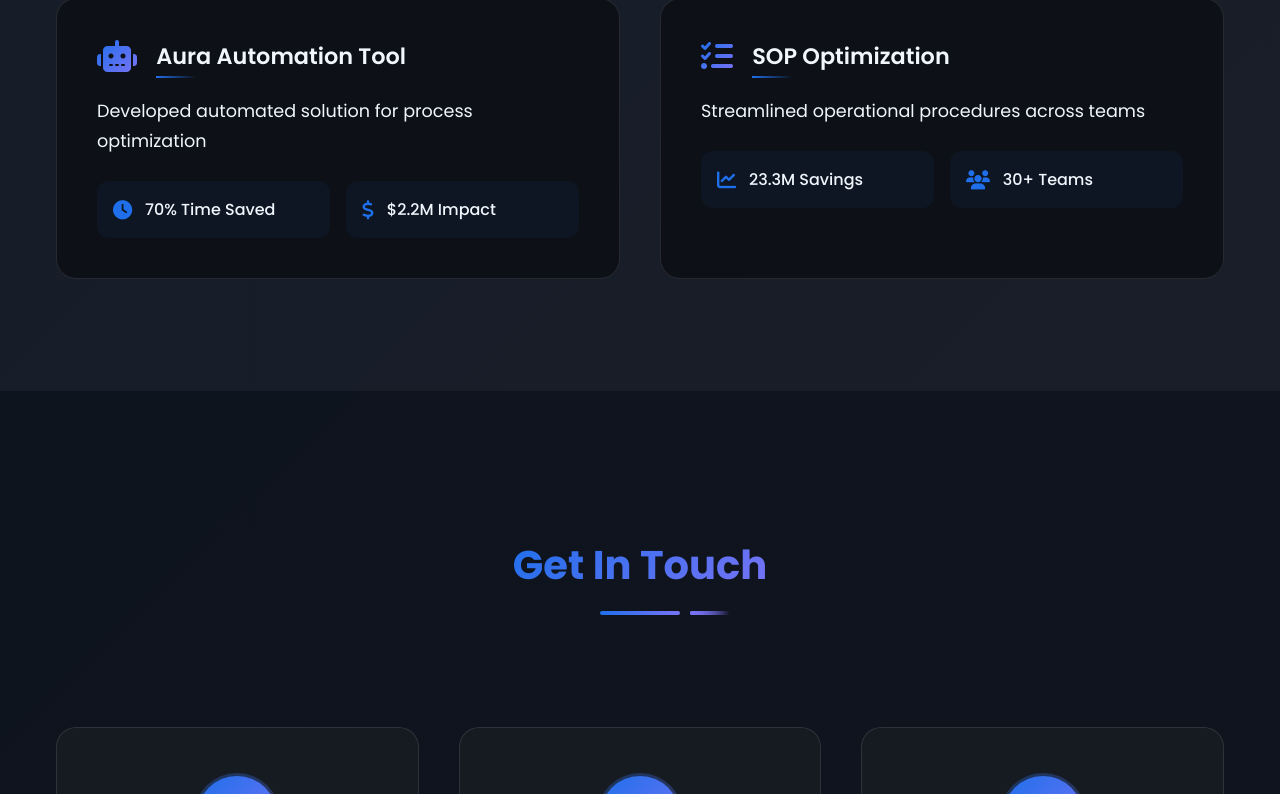
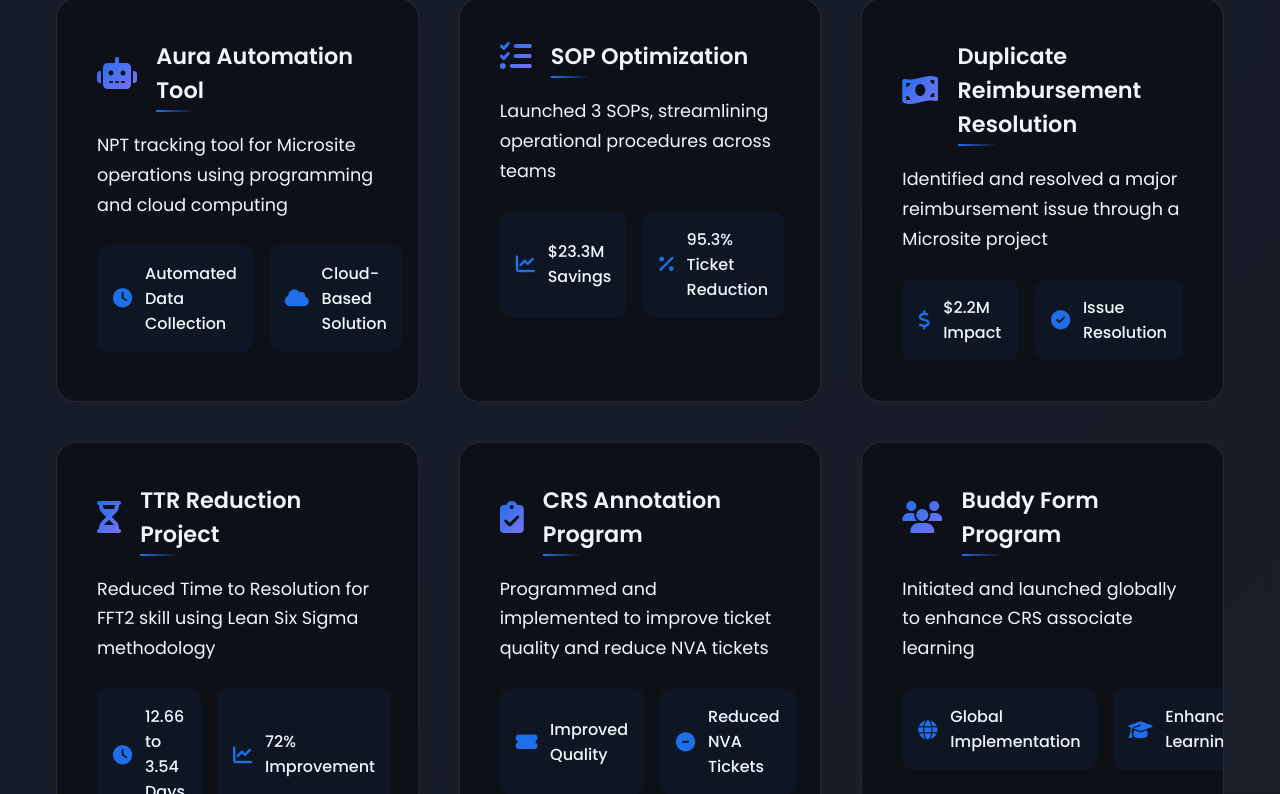
Before and after one commit to Mofi-l/Portfolio, a plain HTML site: page index.html in a window 1280 px wide. Shown: the part 6081-6875 px from the top of the page. Drawn offline with nearby package versions, Linux system fonts and the light colour scheme.

Commit message:
Update index.html

```diff
--- a/index.html
+++ b/index.html
@@ -363,49 +363,134 @@
   </div>
 
   <div class="projects-container">
-        <!-- Project 1 -->
+    <!-- Project 1: Aura Automation Tool -->
     <div class="project-card" data-aos="zoom-in">
       <div class="project-header">
         <i class="fas fa-robot"></i>
         <h3>Aura Automation Tool</h3>
       </div>
       <div class="project-body">
-            <p>Developed automated solution for process optimization</p>
+        <p>NPT tracking tool for Microsite operations using programming and cloud computing</p>
         <div class="project-stats">
           <div class="stat">
             <i class="fas fa-clock"></i>
-                <span>70% Time Saved</span>
+            <span>Automated Data Collection</span>
           </div>
           <div class="stat">
-                <i class="fas fa-dollar-sign"></i>
-                <span>$2.2M Impact</span>
+            <i class="fas fa-cloud"></i>
+            <span>Cloud-Based Solution</span>
           </div>
         </div>
       </div>
     </div>
 
-        <!-- Project 2 -->
+    <!-- Project 2: SOP Optimization -->
     <div class="project-card" data-aos="zoom-in" data-aos-delay="100">
       <div class="project-header">
         <i class="fas fa-tasks"></i>
         <h3>SOP Optimization</h3>
       </div>
       <div class="project-body">
-            <p>Streamlined operational procedures across teams</p>
+        <p>Launched 3 SOPs, streamlining operational procedures across teams</p>
         <div class="project-stats">
           <div class="stat">
             <i class="fas fa-chart-line"></i>
-                <span>23.3M Savings</span>
+            <span>$23.3M Savings</span>
           </div>
           <div class="stat">
+            <i class="fas fa-percentage"></i>
+            <span>95.3% Ticket Reduction</span>
+          </div>
+        </div>
+      </div>
+    </div>
+
+    <!-- Project 3: Duplicate Reimbursement Resolution -->
+    <div class="project-card" data-aos="zoom-in" data-aos-delay="200">
+      <div class="project-header">
+        <i class="fas fa-money-bill-wave"></i>
+        <h3>Duplicate Reimbursement Resolution</h3>
+      </div>
+      <div class="project-body">
+        <p>Identified and resolved a major reimbursement issue through a Microsite project</p>
+        <div class="project-stats">
+          <div class="stat">
+            <i class="fas fa-dollar-sign"></i>
+            <span>$2.2M Impact</span>
+          </div>
+          <div class="stat">
+            <i class="fas fa-check-circle"></i>
+            <span>Issue Resolution</span>
+          </div>
+        </div>
+      </div>
+    </div>
+
+    <!-- Project 4: TTR Reduction Project -->
+    <div class="project-card" data-aos="zoom-in" data-aos-delay="300">
+      <div class="project-header">
+        <i class="fas fa-hourglass-half"></i>
+        <h3>TTR Reduction Project</h3>
+      </div>
+      <div class="project-body">
+        <p>Reduced Time to Resolution for FFT2 skill using Lean Six Sigma methodology</p>
+        <div class="project-stats">
+          <div class="stat">
+            <i class="fas fa-clock"></i>
+            <span>12.66 to 3.54 Days</span>
+          </div>
+          <div class="stat">
+            <i class="fas fa-chart-line"></i>
+            <span>72% Improvement</span>
+          </div>
+        </div>
+      </div>
+    </div>
+
+    <!-- Project 5: CRS Annotation Program -->
+    <div class="project-card" data-aos="zoom-in" data-aos-delay="400">
+      <div class="project-header">
+        <i class="fas fa-clipboard-check"></i>
+        <h3>CRS Annotation Program</h3>
+      </div>
+      <div class="project-body">
+        <p>Programmed and implemented to improve ticket quality and reduce NVA tickets</p>
+        <div class="project-stats">
+          <div class="stat">
+            <i class="fas fa-ticket-alt"></i>
+            <span>Improved Quality</span>
+          </div>
+          <div class="stat">
+            <i class="fas fa-minus-circle"></i>
+            <span>Reduced NVA Tickets</span>
+          </div>
+        </div>
+      </div>
+    </div>
+
+    <!-- Project 6: Buddy Form Program -->
+    <div class="project-card" data-aos="zoom-in" data-aos-delay="500">
+      <div class="project-header">
         <i class="fas fa-users"></i>
-                <span>30+ Teams</span>
+        <h3>Buddy Form Program</h3>
+      </div>
+      <div class="project-body">
+        <p>Initiated and launched globally to enhance CRS associate learning</p>
+        <div class="project-stats">
+          <div class="stat">
+            <i class="fas fa-globe"></i>
+            <span>Global Implementation</span>
+          </div>
+          <div class="stat">
+            <i class="fas fa-graduation-cap"></i>
+            <span>Enhanced Learning</span>
           </div>
         </div>
       </div>
     </div>
   </div>
 </section>
+
 
     <!-- Contact Section -->
     <section id="contact" class="contact">
```
Lines whose indentation alone changed are shown as unchanged.
